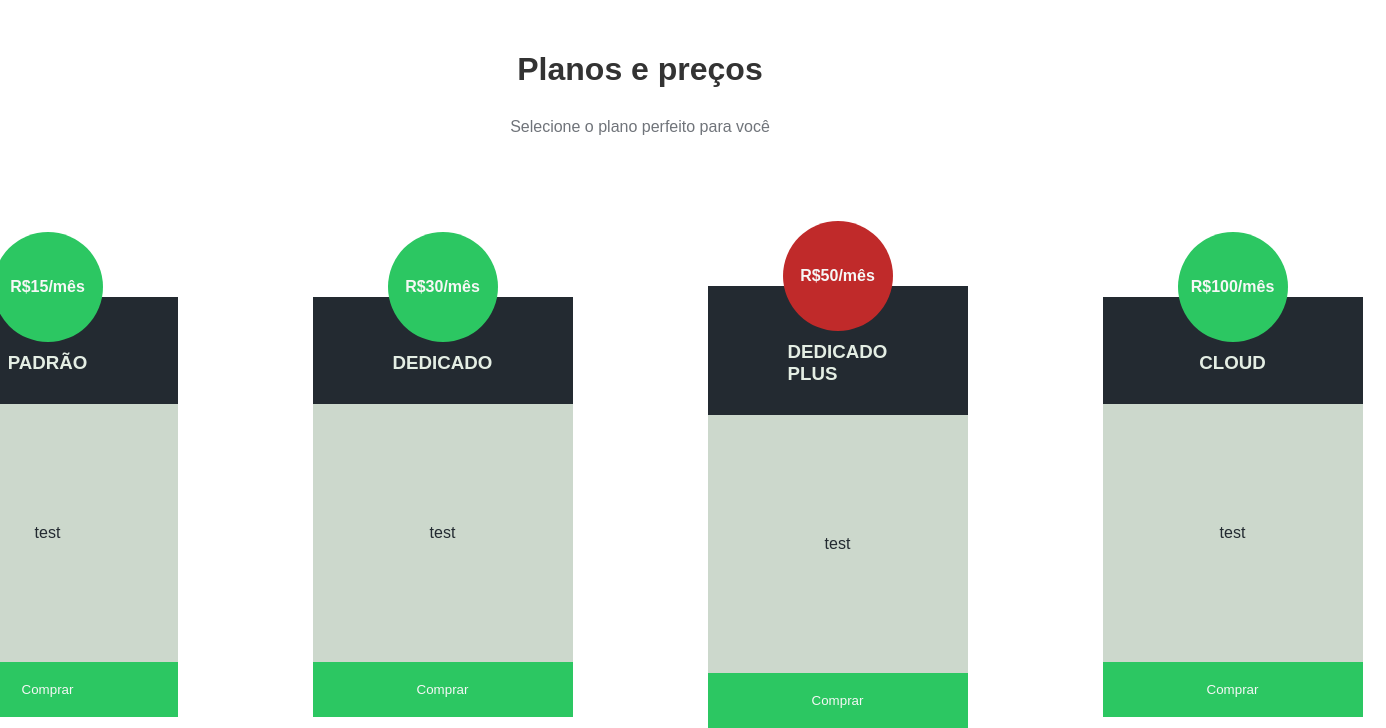
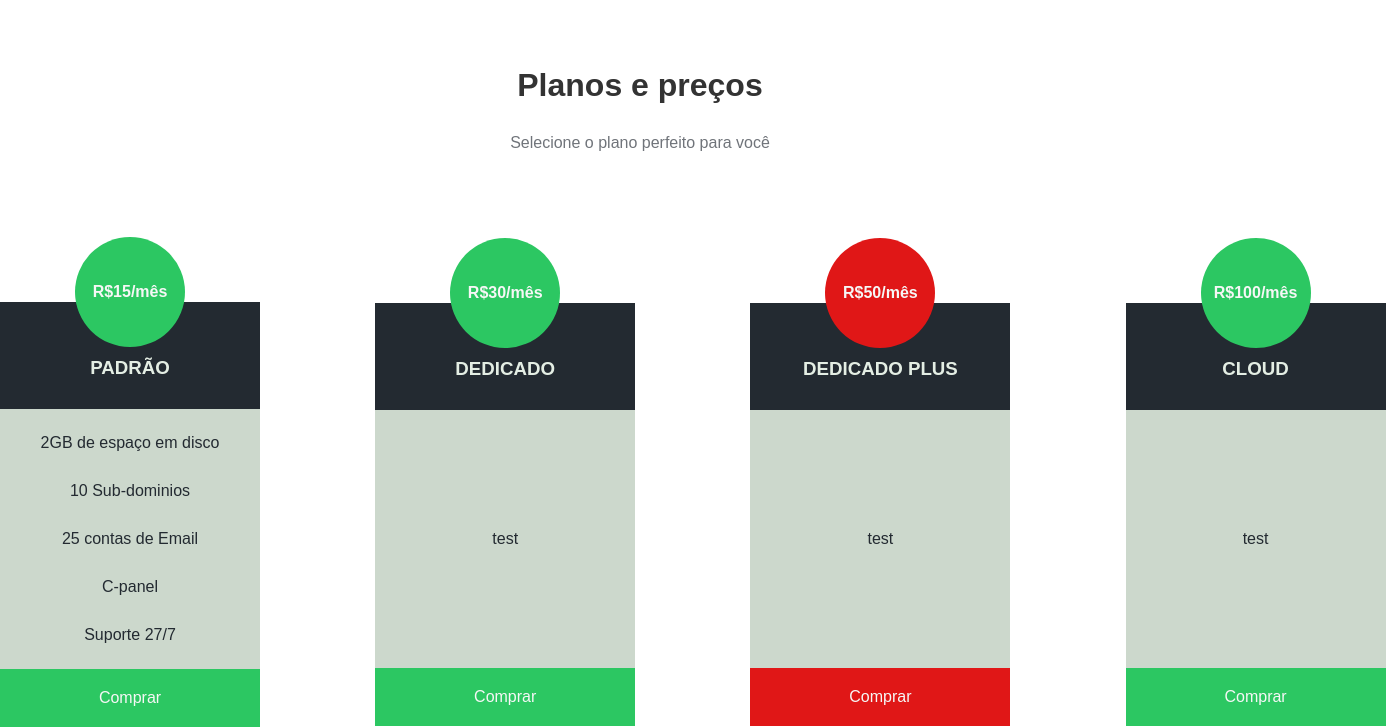
Before and after one commit to davimoura27/front-end-hDT-host, a plain HTML site: page index.html in a window 1280 px wide. Shown: the part 761-1489 px from the top of the page, 1386 px wide, since content can reach past the window. Drawn offline with Linux system fonts and the light colour scheme.

Commit message:
hdo host projeto

```diff
--- a/index.html
+++ b/index.html
@@ -76,15 +76,22 @@
                         </div>
 
                         <h3>PADRÃO</h3>
+
                     </header>
-                    <div class="dados">
-                        <span>test
+                    <div class="dados1">
+                        <span>
+                           <li>2GB de espaço em disco</li>
+                           <li>10 Sub-dominios</li>
+                           <li>25 contas de Email</li>
+                           <li>C-panel</li>
+                           <li>Suporte 27/7</li>
+                        </span>
 
-                        </span>
                     </div>
 
+
                     <footer>
-                        <button>Comprar</button>
+                        <nav> <a href="#" id="comprar">Comprar</a></nav>
                     </footer>
                 </div>
                 <div class=" tabela">
@@ -105,7 +112,7 @@
                     </div>
 
                     <footer>
-                        <button>Comprar</button>
+                    <nav> <a href="#" id="comprar">Comprar</a></nav>
                     </footer>
                 </div>
                 <div class=" tabela">
@@ -126,7 +133,7 @@
                     </div>
 
                     <footer>
-                        <button>Comprar</button>
+                    <nav> <a href="#" id="comprar3">Comprar</a></nav>
                     </footer>
                 </div>
                 <div class=" tabela">
@@ -147,7 +154,7 @@
                     </div>
 
                     <footer>
-                        <button>Comprar</button>
+                    <nav> <a href="#" id="comprar">Comprar</a></nav>
                     </footer>
                 </div>
              </div>
--- a/styles.css
+++ b/styles.css
@@ -69,7 +69,7 @@
     align-items: center;
     list-style: none;
     gap: 50px;
-
+    text-align: center;
 }
 
 .beneficies li {
@@ -83,7 +83,7 @@
 }
 
 .fas {
-    font-size: 3rem;
+    font-size: 4rem;
 
 }
 
@@ -124,7 +124,7 @@
 
 }
 
-.preco  {
+.preco {
 
     display: flex;
     flex-direction: column;
@@ -138,12 +138,13 @@
     margin-top: -95px;
 
 }
+
 .preco3 {
 
     display: flex;
     flex-direction: column;
     align-items: center;
-    background-color: #c02a2a;
+    background-color: #e01717;
     color: #f6f7f6;
     width: 110px;
     height: 110px;
@@ -153,23 +154,33 @@
 
 }
 
-.tabela header{
+.preco3 h3 {
+    display: flex;
+    flex-direction: column;
+    align-items: center;
 
+}
+
+.tabela header {
+
+    white-space: nowrap;
     display: flex;
     flex-direction: column;
     align-items: center;
     background-color: #232a31;
 
     width: 260px;
-
+    height: auto;
     border-radius: 0px;
     padding: 30px 80px;
     gap: 10px;
 }
-.tabela header h3{
+
+.tabela header h3 {
     color: #e4eee4;
 }
-.dados{
+
+.dados {
     display: flex;
     flex-direction: column;
     align-items: center;
@@ -179,7 +190,27 @@ width: 260px;
     border-radius: 0;
     padding: 120px 100px;
 }
-.dados3  {
+.dados1 {
+    list-style: none;
+    display: flex;
+    flex-direction: column;
+    align-items: center;
+    justify-content: center;
+    text-align: center;
+    max-width: 260px;
+    line-height: 3 ;
+
+
+    width: 260px;
+    background-color: #bacababb;
+    color: #232a31;
+
+    border-radius: 0;
+    padding: 10px 5px;
+
+}
+
+.dados3 {
     display: flex;
     flex-direction: column;
     align-items: center;
@@ -189,7 +220,8 @@ padding: 120px 100px;
     border-radius: 0;
     padding: 120px 100px;
 }
-.tabela button{
+
+.tabela button {
     display: flex;
     flex-direction: column;
     align-items: center;
@@ -199,9 +231,34 @@ padding: 120px 100px;
     border-radius: 0%;
     padding: 20px 124px;
 }
+
 .ordem {
     display: flex;
 
     align-items: center;
-    gap: 135px;
+    gap: 9vw;
+    max-width: 100%;
+    height: auto;
 }
+
+#comprar {
+    display: flex;
+    flex-direction: column;
+    align-items: center;
+    background-color: #2cc762;
+    color: #f6f7f6;
+    width: 260px;
+    border-radius: 0%;
+    padding: 20px 124px;
+}
+
+#comprar3 {
+    display: flex;
+    flex-direction: column;
+    align-items: center;
+    background-color: #e01717;
+    color: #f6f7f6;
+    width: 260px;
+    border-radius: 0%;
+    padding: 20px 124px;
+}
```
Lines whose indentation alone changed are shown as unchanged.
